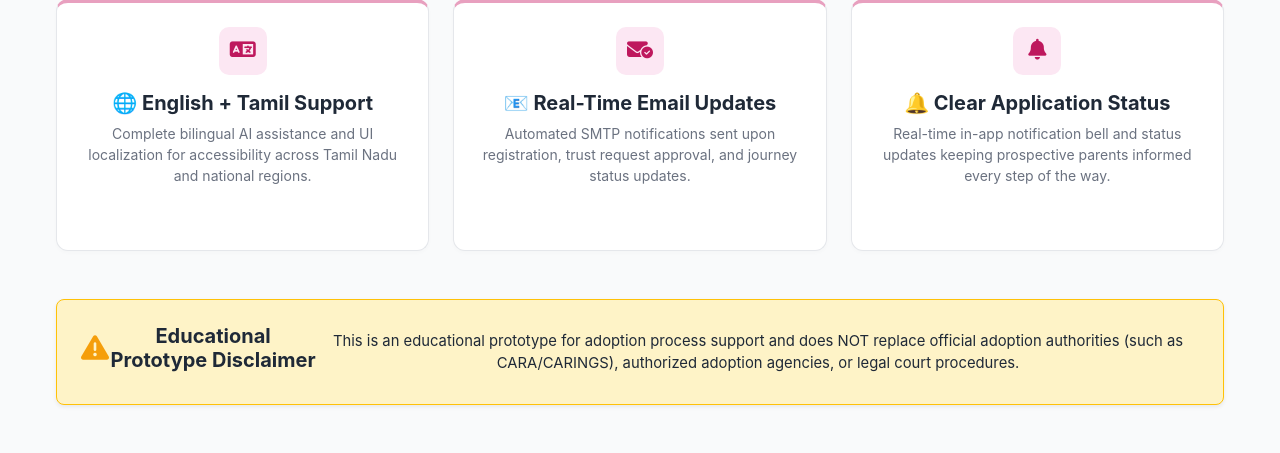
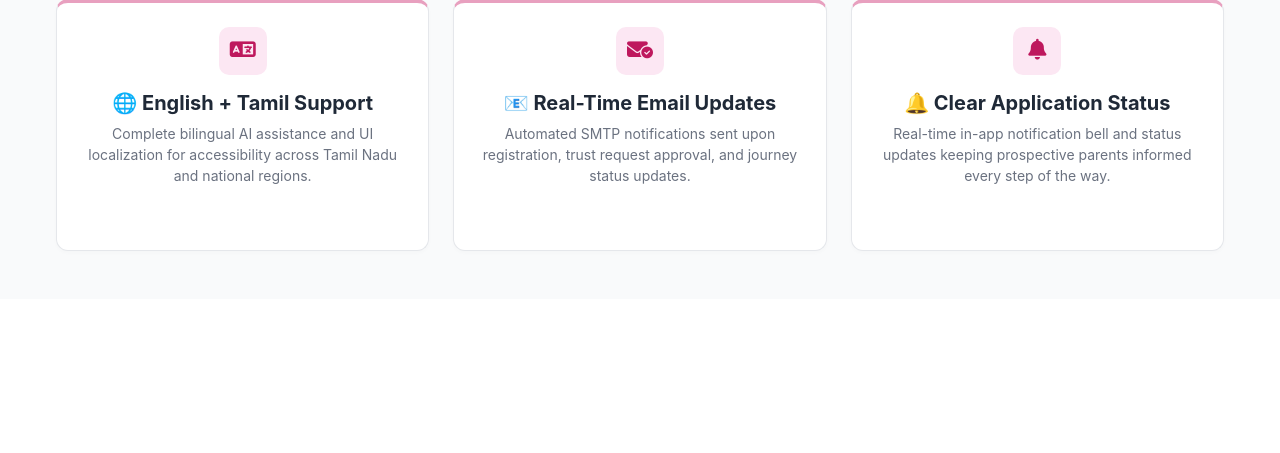
Before and after one commit to dajitha12-bot/AI_ChildAdoptionPlatform, a Flask app: page / in a window 1280 px wide. Shown: the part 922-1375 px from the top of the page. After the commit the page ends 1173 px from the top, so only its background shows below. Run offline with Flask 3, Linux system fonts and the light colour scheme.

Commit message:
Remove Educational Prototype Disclaimer from homepage

```diff
--- a/templates/index.html
+++ b/templates/index.html
@@ -81,11 +81,5 @@
         </div>
     </div>
 
-    <!-- Educational Disclaimer -->
-    <div class="alert alert-warning border-warning mt-5 p-4 rounded-3 shadow-sm text-center">
-        <i class="fa-solid fa-triangle-exclamation text-warning fs-3 mb-2 d-block"></i>
-        <h5 class="fw-bold">Educational Prototype Disclaimer</h5>
-        <p class="mb-0 text-dark">This is an educational prototype for adoption process support and does NOT replace official adoption authorities (such as CARA/CARINGS), authorized adoption agencies, or legal court procedures.</p>
-    </div>
 </div>
 {% endblock %}
```
